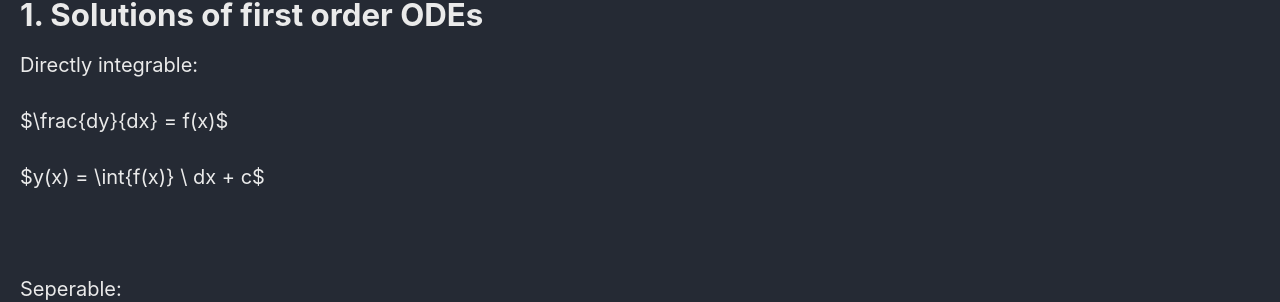
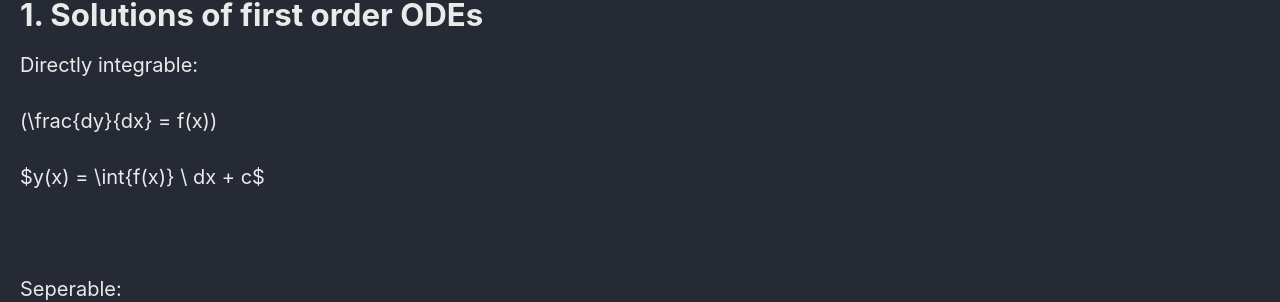
Before and after one commit to Connor-McCartney/Connor-McCartney.github.io, a Jekyll site: the page built from _pages/misc/linear-algebra.md, in a window 1280 px wide and 900 px high. Shown: the part 207-509 px from the top of the window. Built offline with Jekyll 4.4.1, drawn with Linux system fonts in a browser that asks for light colours; cached includes are drawn as plain includes.

```diff
--- a/_pages/misc/linear-algebra.md
+++ b/_pages/misc/linear-algebra.md
@@ -12,7 +12,7 @@ title: Linear Algebra Notes
 
 Directly integrable:
 
-$\frac{dy}{dx} = f(x)$
+\(\frac{dy}{dx} = f(x)\)
 
 $y(x) = \int{f(x)} \ dx + c$
 
```
